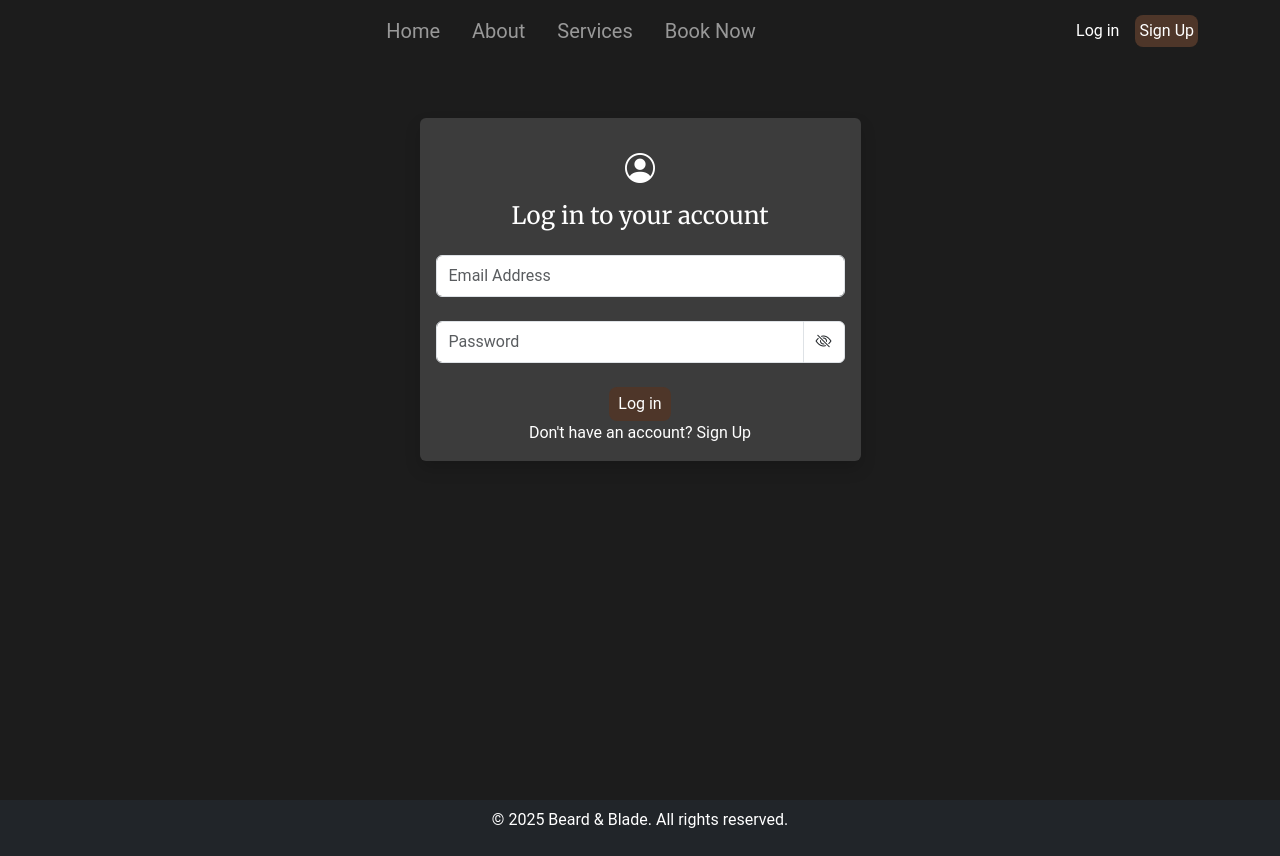
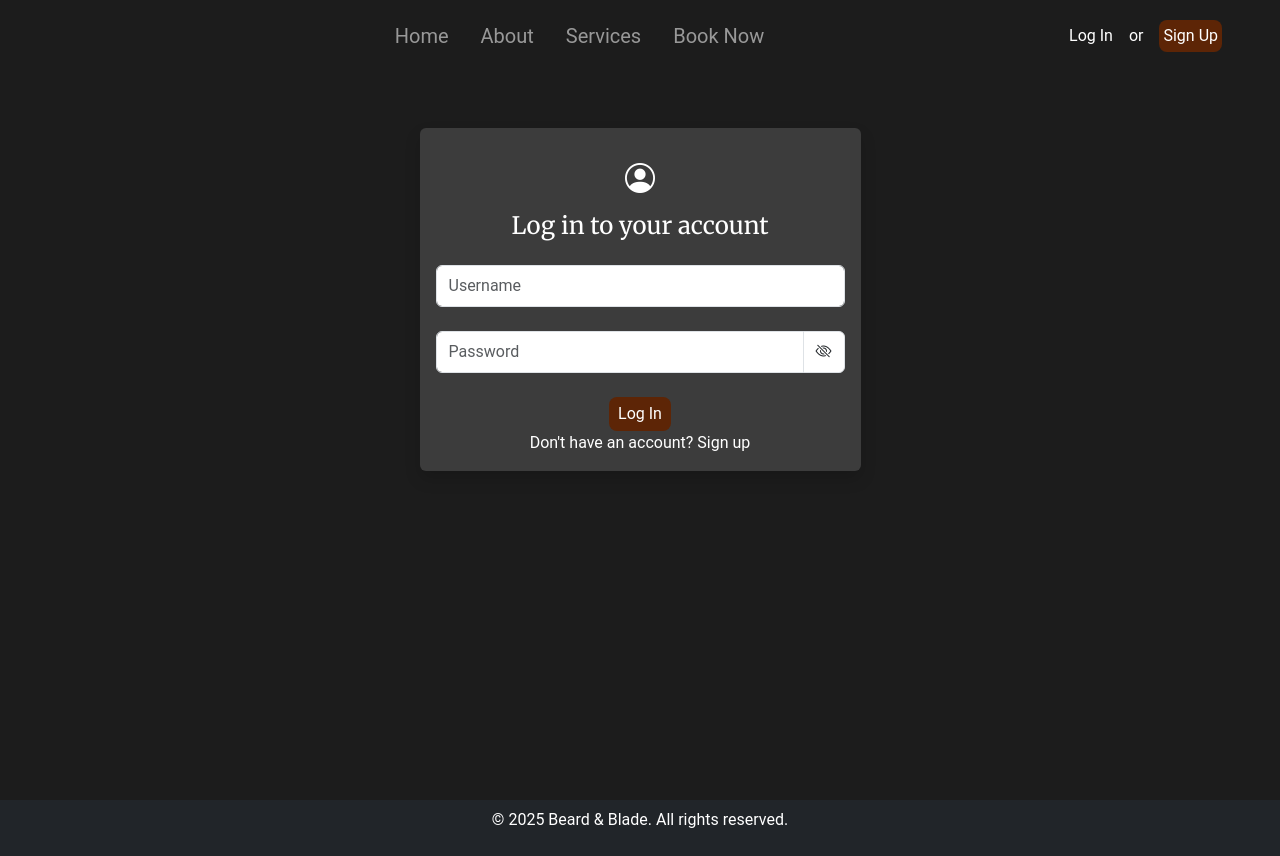
Before and after one commit to collinsevan/beard-blade, a Django app: page /accounts/login/ in a window 1280 px wide. Run offline with Django 4.2, Linux system fonts and the light colour scheme.

Commit message:
Add logout template, url and rulesets. Update button text and nav.

```diff
--- a/beardblade/urls.py
+++ b/beardblade/urls.py
@@ -1,15 +1,16 @@
 from django.contrib import admin
 from django.urls import path, include
 from barber import views as barber_views
-from django.contrib.auth import views as auth_views   # noqa F401
-
+from django.contrib.auth import views as auth_views
 
 urlpatterns = [
     path('', barber_views.home, name='home'),
     path('base/', barber_views.base_view, name='base'),
     path('about/', barber_views.about, name='about'),
-    path("book/", barber_views.book_now, name="book_now"),
+    path('book/', barber_views.book_now, name='book_now'),
     path("accounts/register/", barber_views.register, name="register"),
+    path("accounts/logout/", auth_views.LogoutView.as_view(
+        template_name="registration/logout.html"), name="logout"),
     path("accounts/", include("django.contrib.auth.urls")),
     path('admin/', admin.site.urls),
 ]
--- a/static/css/style.css
+++ b/static/css/style.css
@@ -3,7 +3,7 @@
 
 :root {
     --primary-dark: #1C1C1C;
-    --rich-brown: #4E3629;
+    --rich-brown: #5d2506;
     --gold-accent: #af8c16;
     --professional-white: #F5F5F5;
     --light-bg: #F4F4F4;
@@ -114,6 +114,21 @@ footer {
     border-radius: 50% !important;
 }
 
+/* Logout Styling */
+#logout-page {
+    min-height: 80vh;
+    background-color: var(--primary-dark);
+    padding: 20px;
+}
+
+#logout-btn {
+    background-color: #5d2506;
+}
+
+#logout-btn:hover {
+    background-color: #4e3629;
+}
+
 /* Media Query for Smaller Screens */
 @media (max-width: 991px) {
     .sidebar {
--- a/templates/base.html
+++ b/templates/base.html
@@ -19,7 +19,7 @@
 <body class="{% block body_class %}{% endblock %}">
   <div class="d-flex flex-column min-vh-100">
     <!-- Navbar -->
-    <nav class="navbar navbar-expand-lg navbar-dark bg-transparent">
+    <nav class="navbar navbar-expand-lg navbar-dark bg-transparent ms-lg-5">
       <div class="container">
         <!-- Toggle Btn -->
         <button class="navbar-toggler shadow-none border-0" type="button" data-bs-toggle="offcanvas"
@@ -54,9 +54,14 @@
             </ul>
             <!-- Login / Sign up -->
             <div class="d-flex flex-column flex-lg-row justify-content-center align-items-center gap-3">
-              <a href="#" class="text-white ">Log in</a>
-              <a href="#" class="text-white text-decoration-none px-1 py-1 rounded-3"
-                style="background-color: #4e3629">Sign Up</a>
+              {% if user.is_authenticated %}
+              <a href="{% url 'logout' %}" class="nav-link">Log Out</a>
+              {% else %}
+              <a href="{% url 'login' %}" class="nav-link text-white">Log In</a>
+              {% endif %}
+              <p class=" text-white mt-3">or</p>
+              <a href="{% url 'register' %}" class="text-white text-decoration-none px-1 py-1 rounded-3"
+                style="background-color: #5d2506">Sign Up</a>
             </div>
           </div>
         </div>
--- a/templates/home.html
+++ b/templates/home.html
@@ -8,6 +8,6 @@
 <div class="text-center text-white" style="margin-top: 100px;">
   <h1 class="display-3 fw-bold text-white">Beard & Blade</h1>
   <p class="lead">Your premium barber experience starts here.</p>
-  <a href="#" class="btn text-white" style="background-color: #4E3629;">Book Now</a>
+  <a href="#" class="btn text-white" style="background-color: #5d2506">Book Now</a>
 </div>
 {% endblock %}
--- a/templates/registration/login.html
+++ b/templates/registration/login.html
@@ -17,8 +17,8 @@
             <form method="post" id="login-form">
               {% csrf_token %}
               <!-- Username Input Field -->
-              <input type="text" name="username" id="email-box" class="form-control my-4 py-2"
-                placeholder="Email Address" autocomplete="username">
+              <input type="text" name="username" id="email-box" class="form-control my-4 py-2" placeholder="Username"
+                autocomplete="username">
               <!-- Password Input Field with Toggle Icon -->
               <div class="input-group my-4">
                 <input type="password" name="password" id="password-box" class="form-control py-2"
@@ -31,8 +31,8 @@
               <!-- Login Button and Sign Up Link -->
               <div class="text-center mt-3">
                 <button id="lgn-btn" type="submit" class="btn text-white px-2 py-lg-1 rounded-3"
-                  style="background-color: #4e3629;">Log in</button>
-                <a href="{% url 'register' %}" class="nav-link text-white">Don't have an account? Sign Up</a>
+                  style="background-color: #5d2506">Log In</button>
+                <a href="{% url 'register' %}" class="nav-link text-white">Don't have an account? Sign up</a>
               </div>
             </form>
           </div>
```
Also changed, not shown: templates/registration/logout.html (added, +19 -0 lines), templates/registration/register.html (+5 -4 lines).
